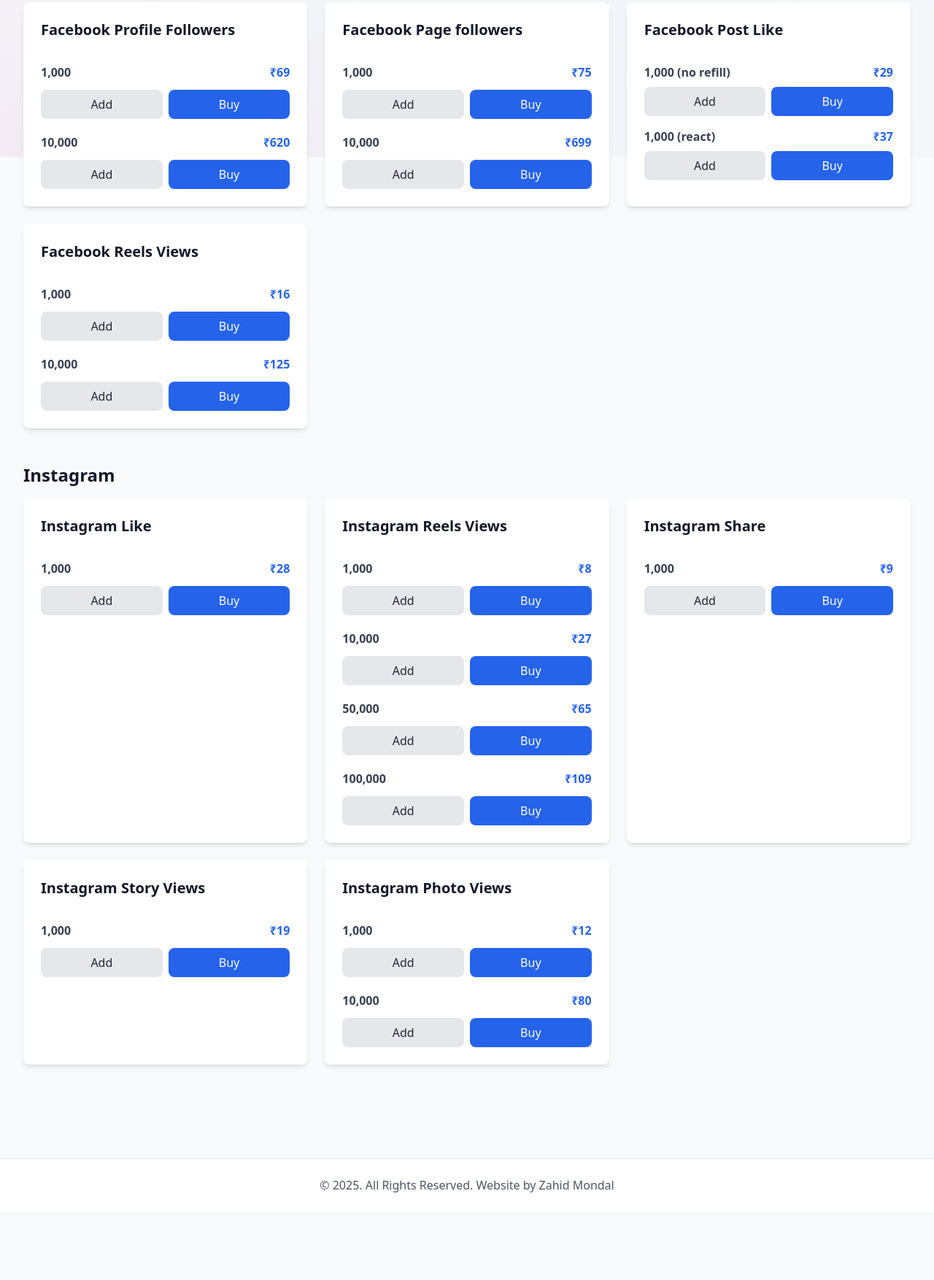
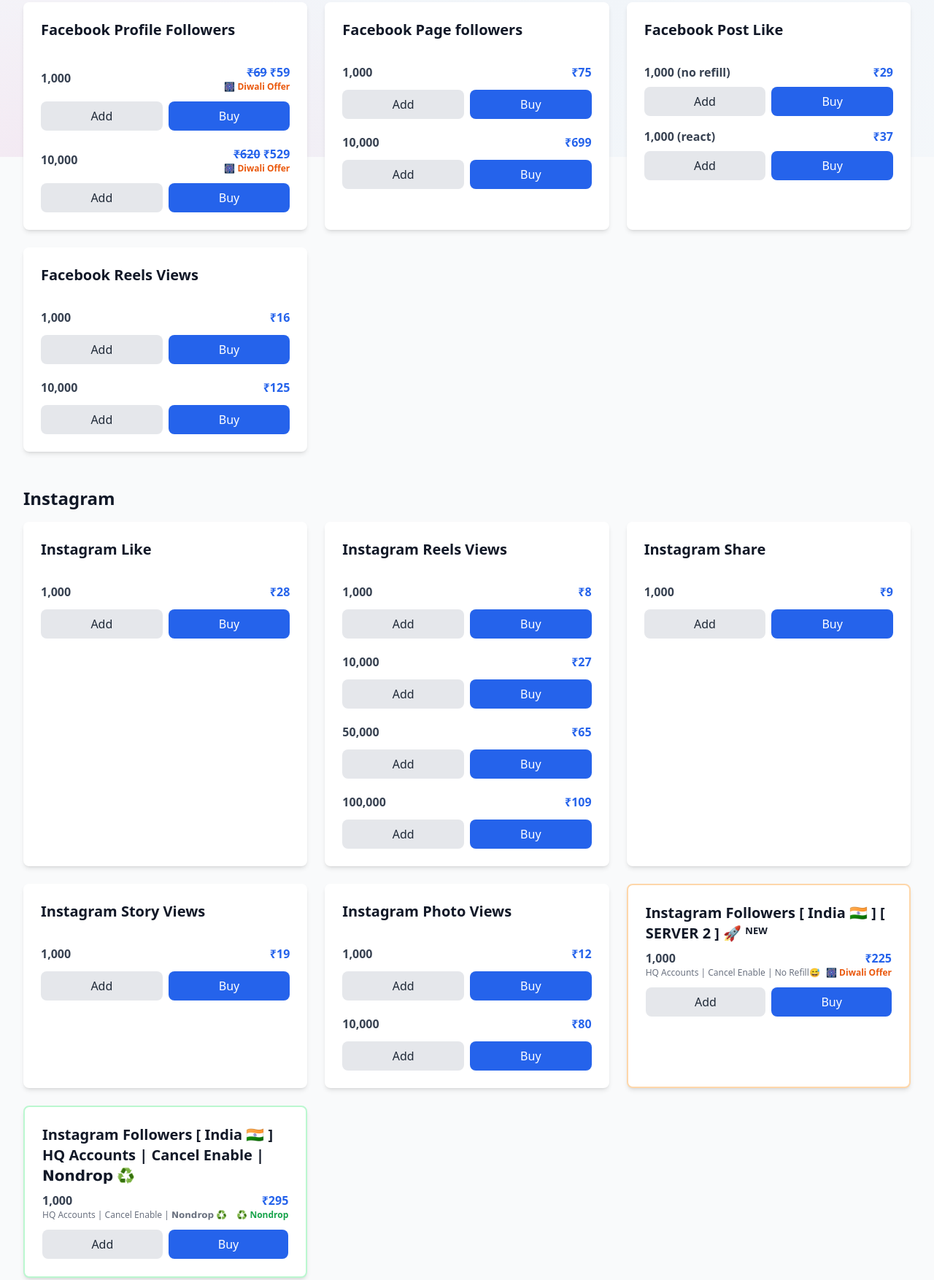
Before and after one commit to Zahid9985/FB-client-website-project, a plain HTML site: page index.html in a window 1280 px wide. Shown: the part 585-2339 px from the top of the page at 73% size. Before the commit the page ends 2245 px from the top, so only its background shows below. Drawn offline with nearby package versions, Linux system fonts and the light colour scheme.

Commit message:
Update index.html
Diwali offer

```diff
--- a/index.html
+++ b/index.html
@@ -9,6 +9,31 @@
         <script src="https://cdnjs.cloudflare.com/ajax/libs/jspdf/2.5.1/jspdf.umd.min.js" integrity="sha512-/Ff3qJ1r3V3a2HkC8WZf87mV2+ZyZq9q+W4dKJ6sX2FfyGxDq2XhK8v3m6Yk+g+1g8Q8l5p4pM1rY3N8dYq1NA==" crossorigin="anonymous" referrerpolicy="no-referrer"></script>
 </head>
 <body class="bg-gray-50">
+    <!-- Diwali Offer Banner -->
+    <div id="offerBanner" class="fixed top-0 left-0 right-0 z-50 transform -translate-y-full transition-transform duration-500 ease-in-out">
+        <div class="bg-gradient-to-r from-orange-500 via-red-500 to-yellow-500 text-white py-3 px-4 shadow-lg">
+            <div class="max-w-7xl mx-auto flex items-center justify-between">
+                <div class="flex items-center justify-center w-full">
+                    <div class="flex items-center space-x-2">
+                        <span class="text-2xl">🎆</span>
+                        <span class="text-2xl">🎇</span>
+                        <span class="text-2xl">✨</span>
+                    </div>
+                    <div class="text-center mx-4">
+                        <h2 class="text-xl md:text-2xl font-bold animate-pulse">DIWALI OFFER</h2>
+                        <p class="text-sm md:text-base font-semibold">Facebook Followers 1k = ₹59</p>
+                    </div>
+                    <div class="flex items-center space-x-2">
+                        <span class="text-2xl">🎆</span>
+                        <span class="text-2xl">🎇</span>
+                        <span class="text-2xl">✨</span>
+                    </div>
+                </div>
+            </div>
+        </div>
+    </div>
+
+
     <!-- Header -->
     <header class="bg-white shadow-md sticky top-0 z-40">
         <div class="max-w-7xl mx-auto px-4 sm:px-6 lg:px-8">
@@ -99,7 +124,10 @@
                 <div class="space-y-3">
                     <div class="flex items-center justify-between">
                         <span class="text-gray-700 font-semibold">1,000</span>
-                        <span class="font-bold text-blue-600">₹69</span>
+                        <div class="text-right">
+                            <span class="font-bold text-blue-600"><del>₹69</del> ₹59</span>
+                            <div class="text-xs text-orange-600 font-semibold">🎆 Diwali Offer</div>
+                        </div>
                     </div>
                     <div class="grid grid-cols-2 gap-2">
                         <button class="add-to-cart bg-gray-200 text-gray-800 py-2 px-3 rounded-lg hover:bg-gray-300 transition-colors" data-product="Facebook Profile Followers 1K" data-price="69">Add</button>
@@ -107,7 +135,10 @@
                     </div>
                     <div class="flex items-center justify-between pt-2">
                         <span class="text-gray-700 font-semibold">10,000</span>
-                        <span class="font-bold text-blue-600">₹620</span>
+                        <div class="text-right">
+                            <span class="font-bold text-blue-600"><del>₹620</del> ₹529</span>
+                            <div class="text-xs text-orange-600 font-semibold">🎆 Diwali Offer</div>
+                        </div>
                     </div>
                     <div class="grid grid-cols-2 gap-2">
                         <button class="add-to-cart bg-gray-200 text-gray-800 py-2 px-3 rounded-lg hover:bg-gray-300 transition-colors" data-product="Facebook Profile Followers 10K" data-price="620">Add</button>
@@ -303,6 +334,48 @@
                     </div>
                 </div>
             </div>
+
+            <!-- 10. Instagram Followers [ India 🇮🇳 ] [ SERVER 2 ] 🚀 ᴺᴱᵂ -->
+            <div class="product-card bg-white rounded-lg shadow-md p-6 hover:shadow-lg transition-shadow border-2 border-orange-200">
+                <h3 class="text-xl font-semibold text-gray-900 mb-2">Instagram Followers [ India 🇮🇳 ] [ SERVER 2 ] 🚀 ᴺᴱᵂ</h3>
+                <div class="space-y-3">
+                    <div class="flex items-center justify-between">
+                        <div class="text-left">
+                            <span class="text-gray-700 font-semibold">1,000</span>
+                            <div class="text-xs text-gray-500">HQ Accounts | Cancel Enable | No Refill😅</div>
+                        </div>
+                        <div class="text-right">
+                            <span class="font-bold text-blue-600">₹225</span>
+                            <div class="text-xs text-orange-600 font-semibold">🎆 Diwali Offer</div>
+                        </div>
+                    </div>
+                    <div class="grid grid-cols-2 gap-2">
+                        <button class="add-to-cart bg-gray-200 text-gray-800 py-2 px-3 rounded-lg hover:bg-gray-300 transition-colors" data-product="Instagram Followers India Server2 1K (No Refill)" data-price="225">Add</button>
+                        <button class="buy-now bg-blue-600 text-white py-2 px-3 rounded-lg hover:bg-blue-700 transition-colors" data-product="Instagram Followers India Server2 1K (No Refill)" data-price="225">Buy</button>
+                    </div>
+                </div>
+            </div>
+
+            <!-- 11. Instagram Followers [ India 🇮🇳 ] HQ Accounts | Cancel Enable | 𝗡𝗼𝗻𝗱𝗿𝗼𝗽 ♻ -->
+            <div class="product-card bg-white rounded-lg shadow-md p-6 hover:shadow-lg transition-shadow border-2 border-green-200">
+                <h3 class="text-xl font-semibold text-gray-900 mb-2">Instagram Followers [ India 🇮🇳 ] HQ Accounts | Cancel Enable | 𝗡𝗼𝗻𝗱𝗿𝗼𝗽 ♻</h3>
+                <div class="space-y-3">
+                    <div class="flex items-center justify-between">
+                        <div class="text-left">
+                            <span class="text-gray-700 font-semibold">1,000</span>
+                            <div class="text-xs text-gray-500">HQ Accounts | Cancel Enable | 𝗡𝗼𝗻𝗱𝗿𝗼𝗽 ♻</div>
+                        </div>
+                        <div class="text-right">
+                            <span class="font-bold text-blue-600">₹295</span>
+                            <div class="text-xs text-green-600 font-semibold">♻ Nondrop</div>
+                        </div>
+                    </div>
+                    <div class="grid grid-cols-2 gap-2">
+                        <button class="add-to-cart bg-gray-200 text-gray-800 py-2 px-3 rounded-lg hover:bg-gray-300 transition-colors" data-product="Instagram Followers India HQ Nondrop 1K" data-price="295">Add</button>
+                        <button class="buy-now bg-blue-600 text-white py-2 px-3 rounded-lg hover:bg-blue-700 transition-colors" data-product="Instagram Followers India HQ Nondrop 1K" data-price="295">Buy</button>
+                    </div>
+                </div>
+            </div>
             </div>
         </section>
 
```
